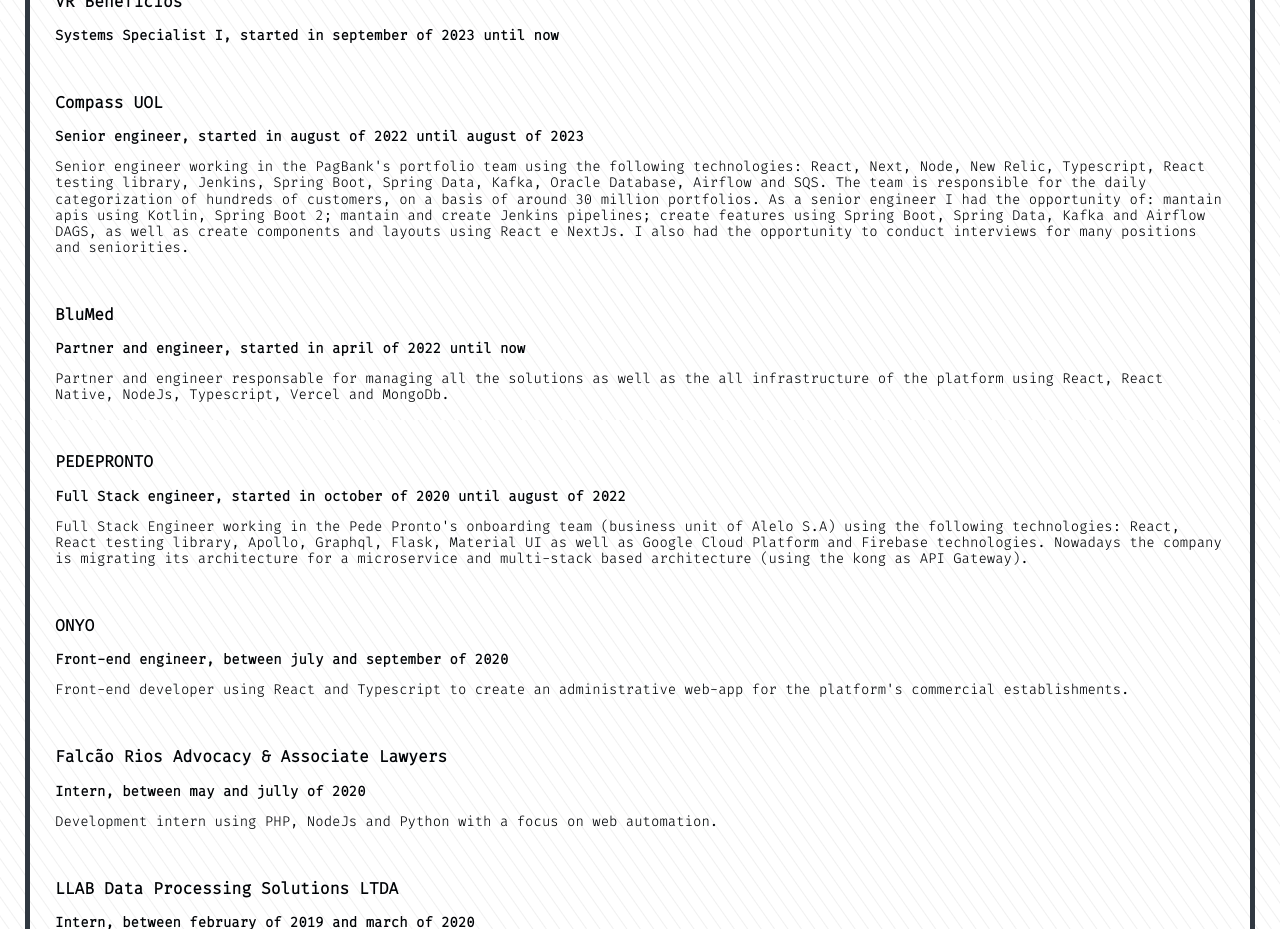
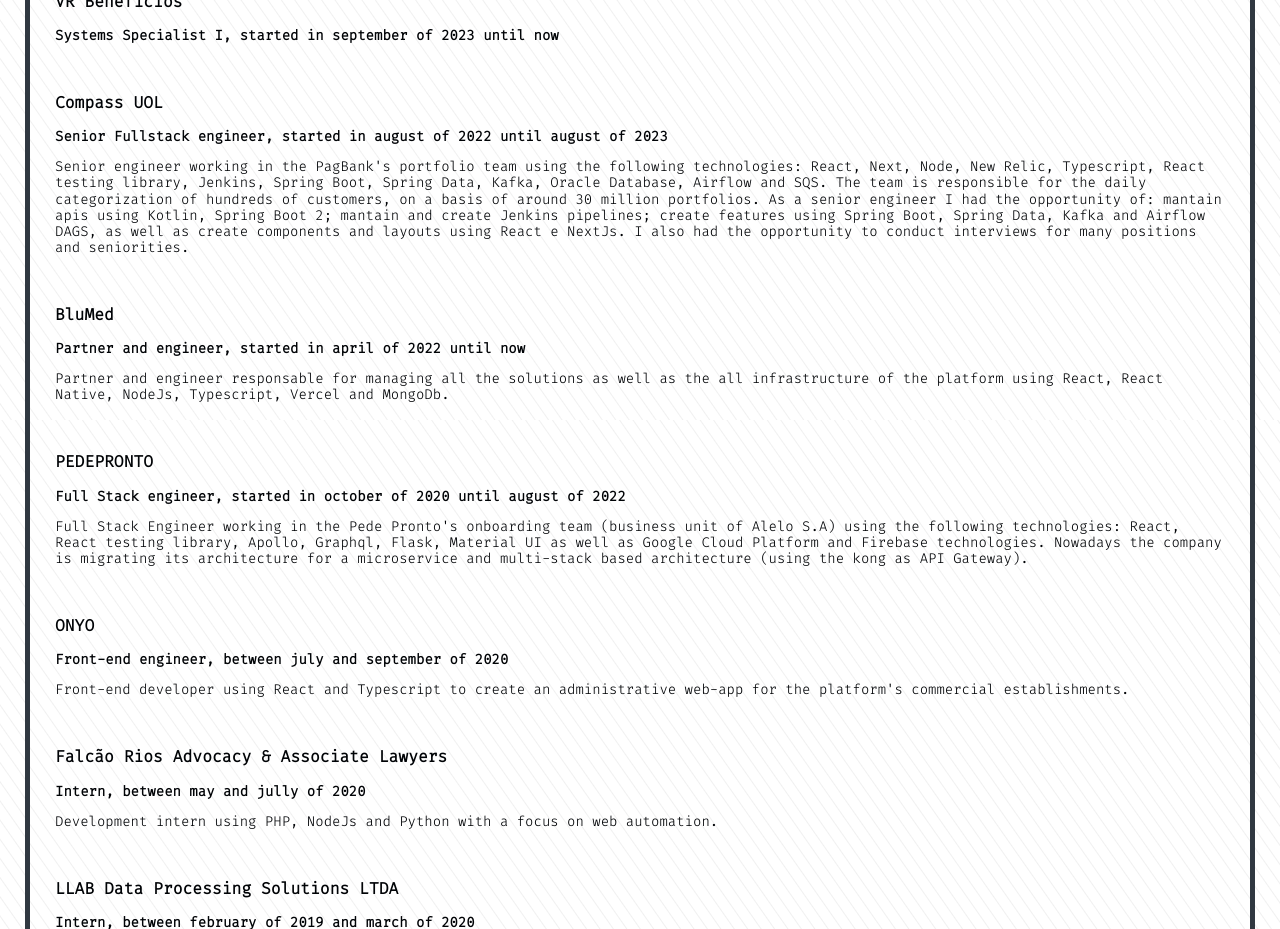
Before and after one commit to harrisonhenri/harrisonhenri.github.io, a React (Create React App) app: page / in a window 1280 px wide. Shown: the part 1180-2109 px from the top of the page. Built offline with nearby package versions, Linux system fonts and the light colour scheme.

Commit message:
fix: minor fix

```diff
--- a/src/components/Jobs/intl.enUS.js
+++ b/src/components/Jobs/intl.enUS.js
@@ -10,7 +10,7 @@
   },
   [LTDA.COMPASS_UOL]: {
     company: 'Compass UOL',
-    employ: 'Senior engineer',
+    employ: 'Senior Fullstack engineer',
     date: 'started in august of 2022 until august of 2023',
     description:
       "Senior engineer working in the PagBank's portfolio team using the following technologies: React, Next, Node, New Relic, Typescript, React testing library, Jenkins, Spring Boot, Spring Data, Kafka, Oracle Database, Airflow and SQS. The team is responsible for the daily categorization of hundreds of customers, on a basis of around 30 million portfolios. As a senior engineer I had the opportunity of: mantain apis using Kotlin, Spring Boot 2; mantain and create Jenkins pipelines; create features using Spring Boot, Spring Data, Kafka and Airflow DAGS, as well as create components and layouts using React e NextJs. I also had the opportunity to conduct interviews for many positions and seniorities.",
--- a/src/components/Jobs/intl.ptBR.js
+++ b/src/components/Jobs/intl.ptBR.js
@@ -10,7 +10,7 @@
   },
   [LTDA.COMPASS_UOL]: {
     company: 'Compass UOL',
-    employ: 'Engenheiro Sênior',
+    employ: 'Engenheiro Fullstack Sênior',
     date: 'início em agosto de 2022 à agosto de 2023',
     description:
       'Engenheiro de software sênior atuando no time de encarteiramento da PagBank/PagSeguro usando as seguintes tecnologias: React, Next, Node, New Relic, Typescript, React testing library, Jenkins, Spring Boot, Spring Data, Kafka, Oracle Database, Airflow e SQS. A equipe é responsável pelo encarteiramento diário de centenas de clientes, em uma base de cerca de 30 milhões de carteiras. Nessa posição também tive a oportunidade de: realizar a sustenção de apis usando Kotlin e Spring Boot 2; manter e criar Pipelines no Jenkins; criar funcionalidades utilizando Spring Boot, Spring Data, Kafka e DAGS do Airflow, assim como criar componentes e layouts utilizando React e NextJs. Também tive a oportunidade de entrevistar e participar no processo de seletivo de diversos candidatos para as diferentes posições da empresa.',
```
